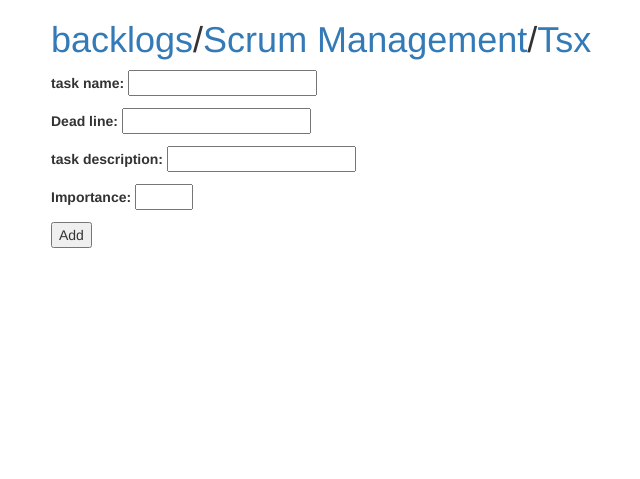
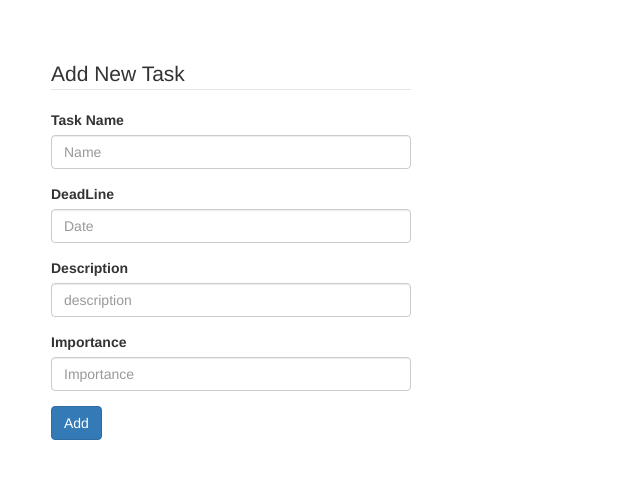
Before and after one commit to RemonIbrahimNashed/ScrumManagementSystem, a Django app: page /backlogs/2/sprints/2/new in a window 1280 px wide. Shown: the top 479 px of the page, without its empty margins (19-659 px from the left). Run offline with Django 3.2, Linux system fonts and the light colour scheme; a user stored in the database is signed in; data comes from the database, SQL or seed files in the repository; both versions use the stored data as it was after the commit; some libraries are stand-ins or nearby versions.

Commit message:
pre-released-product

```diff
--- a/backlog/forms.py
+++ b/backlog/forms.py
@@ -5,20 +5,41 @@ from .models import User, UserManager
 
 
 class TaskModificationForm(forms.Form):
-    name = forms.CharField(label="Name")
-    importance = forms.IntegerField(max_value=10, min_value=1)
+    name = forms.CharField()
+    importance = forms.IntegerField(max_value=10, min_value=1,widget=forms.TextInput(attrs=
+                                                    {
+                                                        'class' : 'form-control' ,
+                                                        'placeholder' : 'Importance',
+                                                        'type':'number',
+                                                        'min' : '1',
+                                                        'step' : '1',
+                                                        'max' : '10'
+
+                                                     }))
     dead_line = forms.DateField(widget=forms.TextInput(attrs=
     {
-        'id': 'datepicker'
+        'id': 'datepicker',
+        'class' : 'form-control' ,
+        'placeholder' : 'Importance',
+
     }))
-    description = forms.CharField(label="task description", max_length=500)
+    description = forms.CharField(max_length=500,widget=forms.TextInput(attrs=
+    {
+        'class' : 'form-control' ,
+        'placeholder' : 'Description',
+
+    }))
     uList = []
     users = ()
     object = UserManager()
     all_users = User.object.all()
     for i in all_users:
         users += ((i, i.first_name+i.last_name),)
-    assigned_user = forms.ChoiceField(required=False, widget=forms.Select, choices=users)
+    assigned_user = forms.ChoiceField(required=False,choices=users, widget=forms.Select(attrs=
+    {
+        'class' : 'form-control selectpicker '
+
+    }))
 
 
 class UserAdminCreationForm(forms.ModelForm):
@@ -96,13 +117,32 @@ class NewBackLog(forms.Form):
 
 
 class NewTask(forms.Form):
-    name = forms.CharField(label="task name")
+    name = forms.CharField(widget=forms.TextInput(attrs=
+                                                    {
+                                                        'class' : 'form-control' ,
+                                                        'placeholder' : 'Name'
+                                                     }))
     dead_line = forms.DateField(widget=forms.TextInput(attrs=
     {
-        'id': 'datepicker'
+        'id': 'datepicker',
+        'class': 'form-control',
+        'placeholder': 'Date'
     }))
-    description = forms.CharField(label="task description", max_length=500)
-    importance = forms.IntegerField(max_value=10, min_value=1)
+    description = forms.CharField( max_length=500 , widget=forms.TextInput(attrs=
+                                                    {
+                                                        'class' : 'form-control' ,
+                                                        'placeholder' : 'description'
+                                                     }))
+    importance = forms.IntegerField(max_value=10, min_value=1,widget=forms.TextInput(attrs=
+                                                    {
+                                                        'class' : 'form-control' ,
+                                                        'placeholder' : 'Importance',
+                                                        'type':'number',
+                                                        'min' : '1',
+                                                        'step' : '1',
+                                                        'max' : '10'
+
+                                                     }))
 
 
 class LoginForm(forms.Form):
--- a/templates/new_task.html
+++ b/templates/new_task.html
@@ -2,15 +2,50 @@
 
 {% block title %}  New Sprint{% endblock %}
 
-{% block heading %}
+{% comment %} {% block heading %}
 <h1><a href="{% url 'home' %}">backlogs</a>/<a href="{% url 'backlog_sprints' backlog.pk %}">{{backlog.name}}</a>/<a href=" {% url 'sprint_tasks' backlog.pk sprint.pk %}">{{sprint.name}}</a> </h1>
 
-{% endblock %}
+{% endblock %} {% endcomment %}
 
 {% block content %}
-    <form method="post">
-        {% csrf_token %}
-        {{ form.as_p }}
-        <button type="submit">Add</button>
-  </form>
+
+<div class="row ">
+
+        <div class="col-md-4 col-sm-8" style="margin-top: 5%">
+
+            <form action="" method="POST" role="form">
+
+                {% csrf_token %}
+
+                <legend>Add New Task</legend>
+
+                <div class="form-group">
+                    <label for="">Task Name</label>
+                    {{ form.name }}
+                </div>
+
+
+                <div class="form-group">
+                    <label for="">DeadLine</label>
+                    {{ form.dead_line }}
+                </div>
+
+                <div class="form-group">
+                    <label for="">Description</label>
+                    {{ form.description }}
+                </div>
+
+
+                <div class="form-group">
+                    <label for="">Importance</label>
+                    {{ form.importance }}
+                </div>
+
+                <button type="submit" class="btn btn-primary">Add</button>
+
+            </form>
+
+        </div>
+    </div>
+
 {% endblock %}
--- a/templates/sprint.html
+++ b/templates/sprint.html
@@ -38,7 +38,4 @@
   <button type="button" class="btn btn-primary">New Sprint</button>
 </a>
 {% endif %}
-<a href="{% url 'new_sprint' backlog.pk %}">
-    <button type="button" class="btn btn-primary">New Sprint</button>
-  </a>
 {% endblock %}
```
Also changed, not shown: templates/modify.html (+40 -13 lines), templates/task.html (+44 -43 lines), db.sqlite3.
